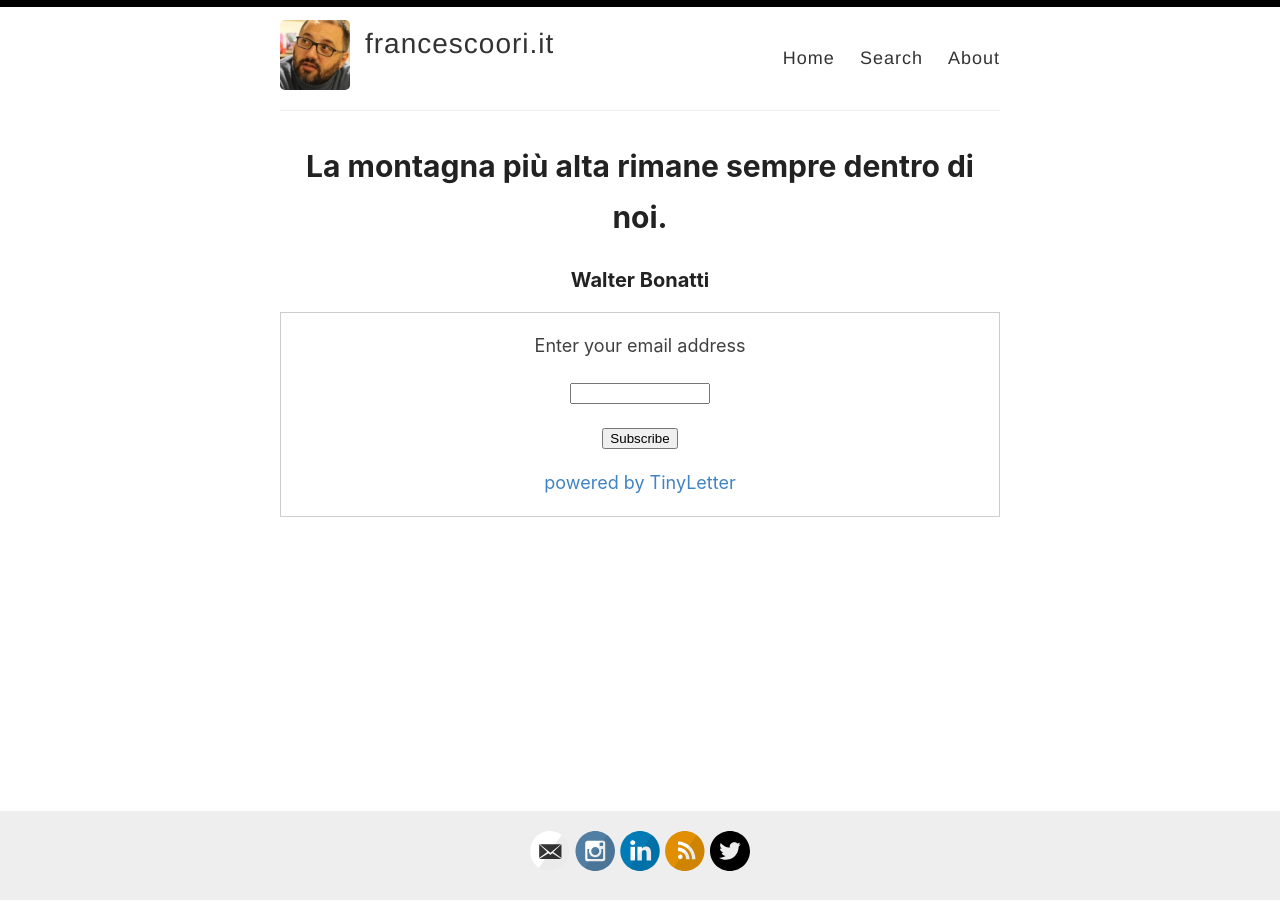
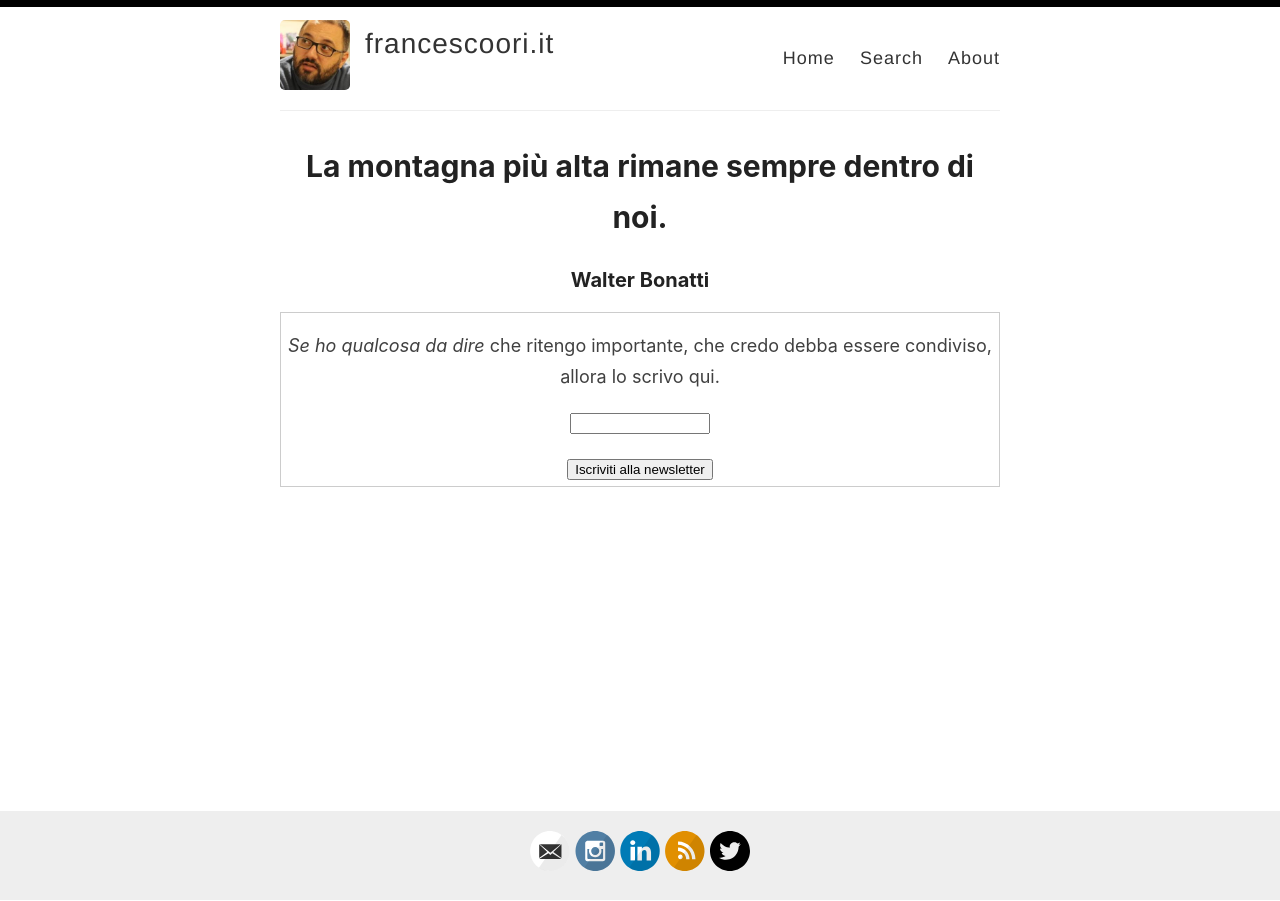
Before and after one commit to francescoori/francescoori.github.io, a Jekyll site: the page built from index.html, in a window 1280 px wide. Built offline with Jekyll 4.4.1, drawn with Linux system fonts in a browser that asks for light colours; the list of posts is cut into pages by our own code.

Commit message:
Update index.html

```diff
--- a/index.html
+++ b/index.html
@@ -7,7 +7,7 @@ layout: default
 
 
 <div class="posts">
-<form style="border:1px solid #ccc;padding:3px;text-align:center;" action="https://tinyletter.com/francescoori" method="post" target="popupwindow" onsubmit="window.open('https://tinyletter.com/francescoori', 'popupwindow', 'scrollbars=yes,width=800,height=600');return true"><p><label for="tlemail">Enter your email address</label></p><p><input type="text" style="width:140px" name="email" id="tlemail" /></p><input type="hidden" value="1" name="embed"/><input type="submit" value="Subscribe" /><p><a href="https://tinyletter.com" target="_blank">powered by TinyLetter</a></p></form>
+<form style="border:1px solid #ccc;padding:3px;text-align:center;" action="https://tinyletter.com/francescoori" method="post" target="popupwindow" onsubmit="window.open('https://tinyletter.com/francescoori', 'popupwindow', 'scrollbars=yes,width=800,height=600');return true"><p><label for="tlemail"><i>Se ho qualcosa da dire</i> che ritengo importante, che credo debba essere condiviso, allora lo scrivo qui.</label></p><p><input type="text" style="width:140px" name="email" id="tlemail" /></p><input type="hidden" value="1" name="embed"/><input type="submit" value="Iscriviti alla newsletter" /></form>
 
     {% for post in paginator.posts %}
     <article class="post">
```
